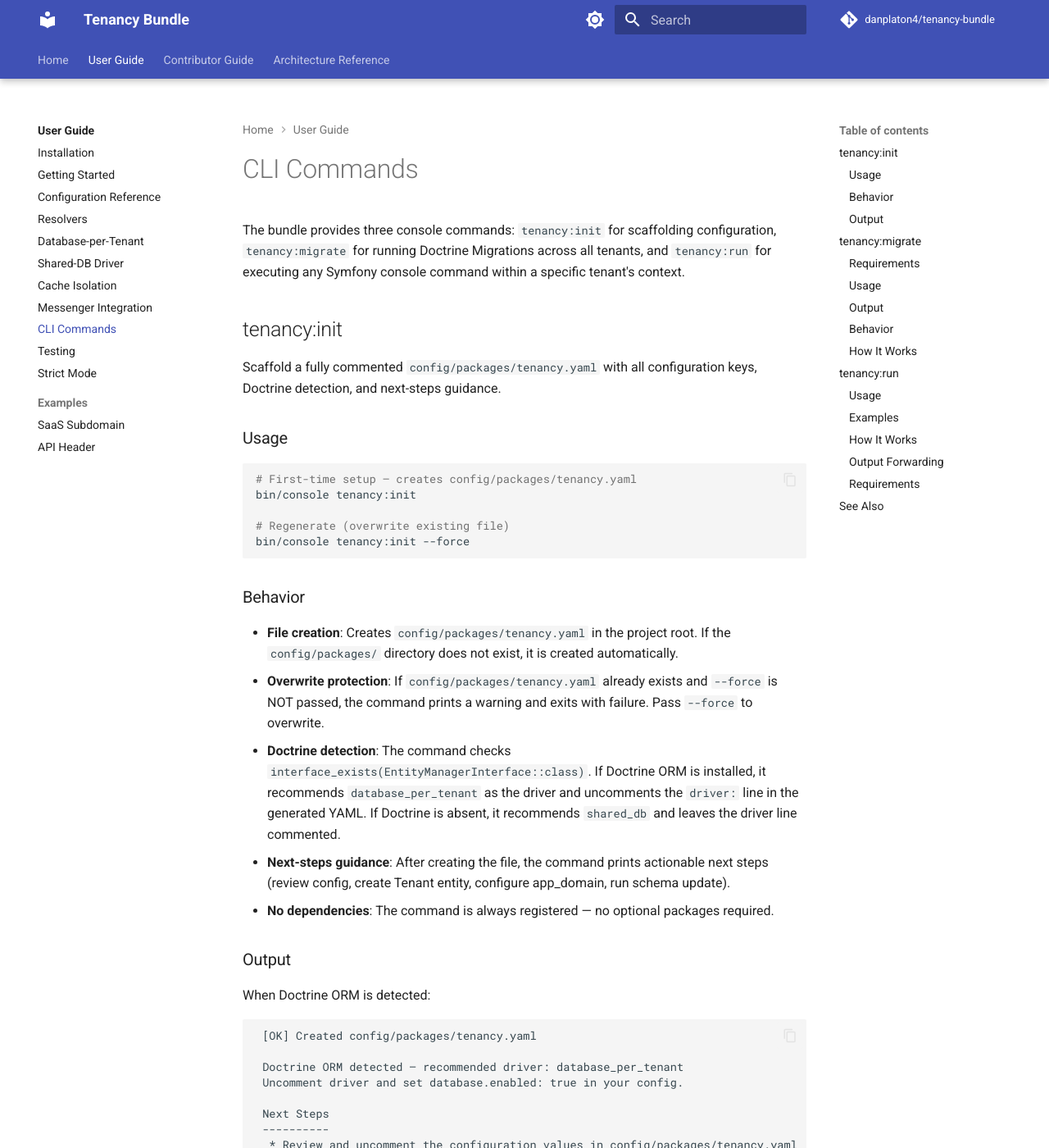
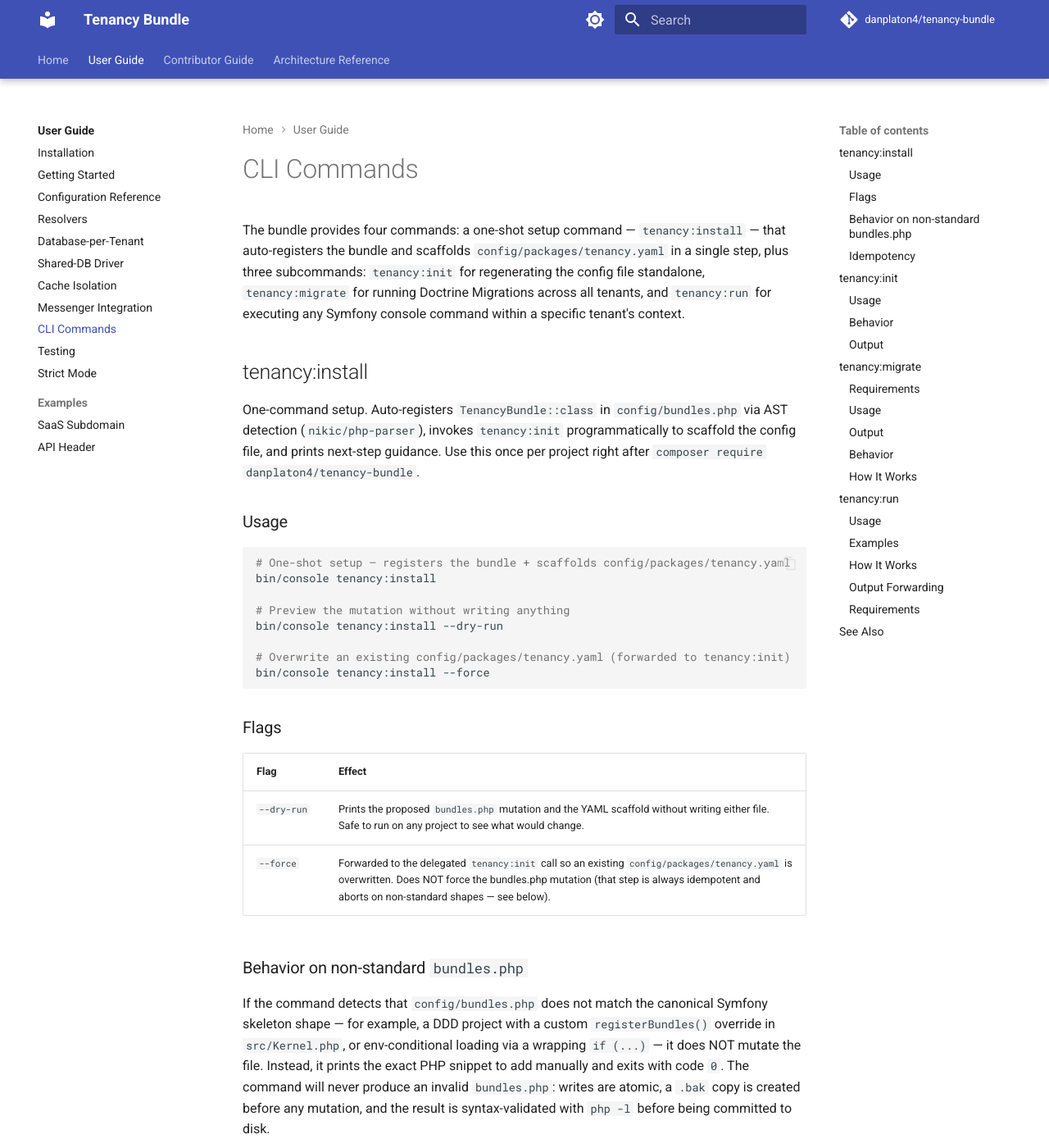
Before and after one commit to danplaton4/tenancy-bundle, an MkDocs documentation site: the page built from docs/user-guide/cli-commands.md, in a window 1280 px wide and 1400 px high. Shown: the whole window at 82% size. Built offline with MkDocs 1.6.1 and Material for MkDocs 9.7.7, drawn with Linux system fonts in a browser that asks for light colours; comment, search, counter and statistics services are not loaded; some of the changed text lies outside the part shown.

Commit message:
docs(22-05): promote tenancy:install to headline in cli-commands.md (D-20)
- Intro rewritten: 'four commands' + 'one-shot setup command' framing
- New '## tenancy:install' H2 inserted at the top with usage, flags
  (--dry-run, --force), behavior on non-standard bundles.php, and idempotency
- 'tenancy:init' kept as peer H2 (Option A — preserves anchor links;
  init has standalone uses per CONTEXT D-20)
- 'tenancy:migrate' and 'tenancy:run' sections NOT touched
- Anchor slug 'tenancy-install' (default MkDocs Material slugify) emitted
  for Plan 22-01 + 22-03 cross-links

````diff
--- a/docs/user-guide/cli-commands.md
+++ b/docs/user-guide/cli-commands.md
@@ -1,8 +1,58 @@
 # CLI Commands
 
-The bundle provides three console commands: `tenancy:init` for scaffolding configuration,
-`tenancy:migrate` for running Doctrine Migrations across all tenants, and `tenancy:run` for
-executing any Symfony console command within a specific tenant's context.
+The bundle provides four commands: a one-shot setup command — `tenancy:install` — that
+auto-registers the bundle and scaffolds `config/packages/tenancy.yaml` in a single step, plus
+three subcommands: `tenancy:init` for regenerating the config file standalone, `tenancy:migrate`
+for running Doctrine Migrations across all tenants, and `tenancy:run` for executing any Symfony
+console command within a specific tenant's context.
+
+## tenancy:install
+
+One-command setup. Auto-registers `TenancyBundle::class` in `config/bundles.php` via AST
+detection (`nikic/php-parser`), invokes `tenancy:init` programmatically to scaffold the config
+file, and prints next-step guidance. Use this once per project right after
+`composer require danplaton4/tenancy-bundle`.
+
+### Usage
+
+```bash
+# One-shot setup — registers the bundle + scaffolds config/packages/tenancy.yaml
+bin/console tenancy:install
+
+# Preview the mutation without writing anything
+bin/console tenancy:install --dry-run
+
+# Overwrite an existing config/packages/tenancy.yaml (forwarded to tenancy:init)
+bin/console tenancy:install --force
+```
+
+### Flags
+
+| Flag | Effect |
+|------|--------|
+| `--dry-run` | Prints the proposed `bundles.php` mutation and the YAML scaffold without writing either file. Safe to run on any project to see what would change. |
+| `--force` | Forwarded to the delegated `tenancy:init` call so an existing `config/packages/tenancy.yaml` is overwritten. Does NOT force the bundles.php mutation (that step is always idempotent and aborts on non-standard shapes — see below). |
+
+### Behavior on non-standard `bundles.php`
+
+If the command detects that `config/bundles.php` does not match the canonical Symfony skeleton
+shape — for example, a DDD project with a custom `registerBundles()` override in `src/Kernel.php`,
+or env-conditional loading via a wrapping `if (...)` — it does NOT mutate the file. Instead, it
+prints the exact PHP snippet to add manually and exits with code `0`. The command will never
+produce an invalid `bundles.php`: writes are atomic, a `.bak` copy is created before any
+mutation, and the result is syntax-validated with `php -l` before being committed to disk.
+
+### Idempotency
+
+Re-running `tenancy:install` on an already-installed project exits `0` with an informational
+message. The `bundles.php` AST scan detects the existing `TenancyBundle::class => …` entry and
+skips the mutation; `tenancy:init` refuses to overwrite an existing
+`config/packages/tenancy.yaml` unless `--force` is passed. Safe to run repeatedly in CI or
+provisioning scripts.
+
+See also: [Installation](installation.md) for the full v0.3.3 one-command install flow.
+
+---
 
 ## tenancy:init
 
````
